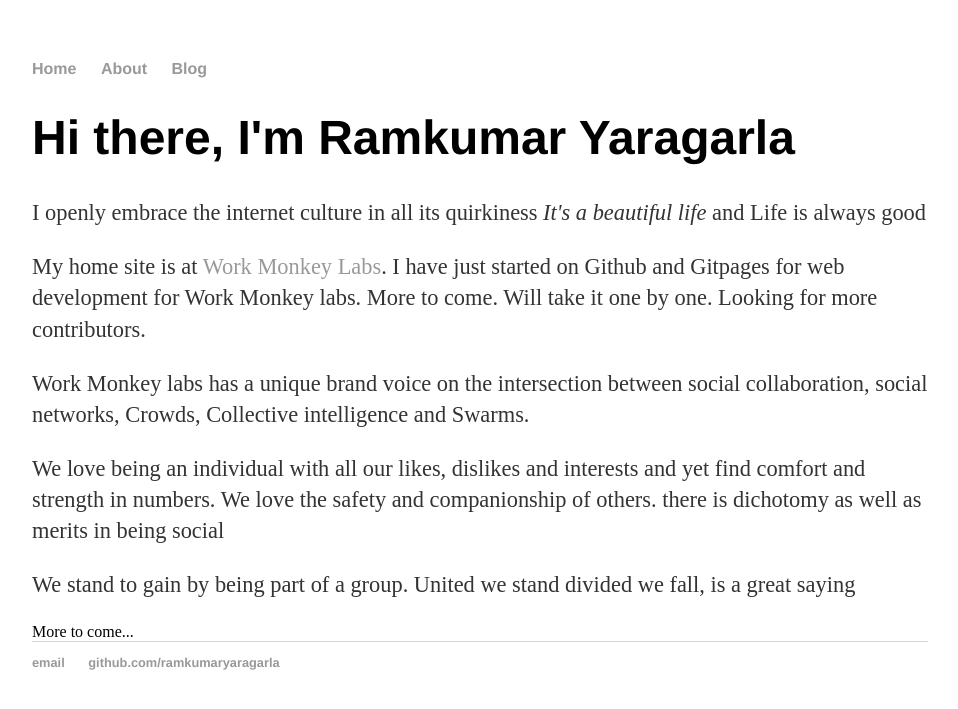
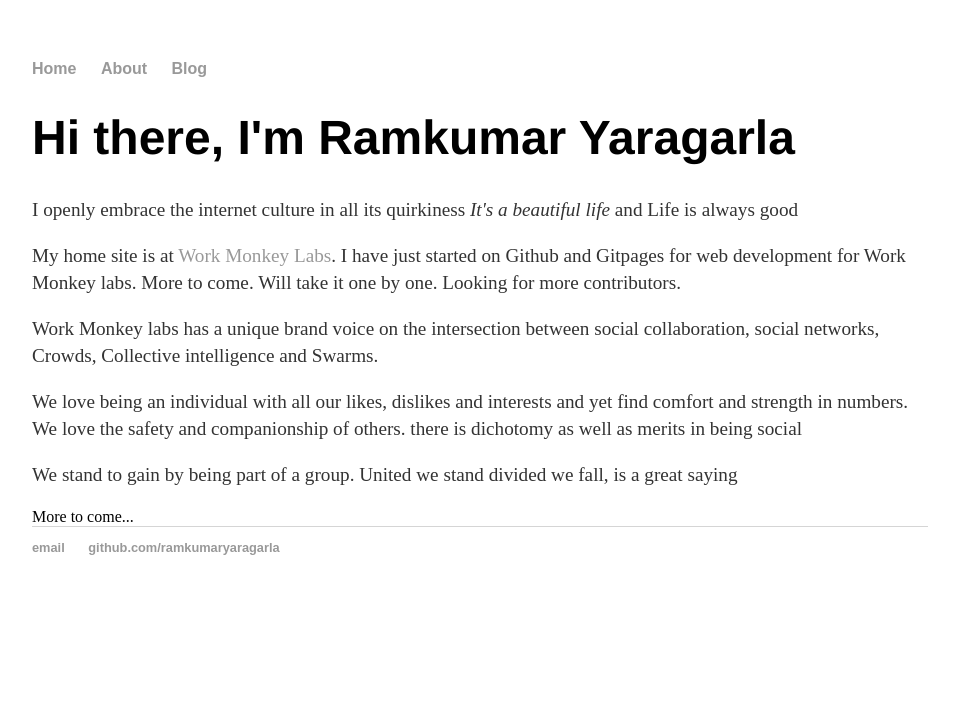
Before and after one commit to RamkumarYaragarla/worko, a Jekyll site: the page built from index.html, in a window 1280 px wide. Shown: the top 709 px of the page, without its empty margins (160-1118 px from the left). Built offline with Jekyll 4.4.1, drawn with Linux system fonts in a browser that asks for light colours.

Commit message:
Update main.css

```diff
--- a/css/main.css
+++ b/css/main.css
@@ -3,7 +3,7 @@ body {
     width: 70%;
 }
 nav ul, footer ul {
-    font-family:'Helvetica', 'Arial', 'Sans-Serif';
+    font-family:'open-sans', 'Arial', 'Sans-Serif';
     padding: 0px;
     list-style: none;
     font-weight: bold;
@@ -24,7 +24,7 @@ h1 {
     font-family:'Helvetica', 'Arial', 'Sans-Serif';
 }
 p {
-    font-size: 1.4em;
+    font-size: 1.2em;
     line-height: 1.4em;
     color: #333;
 }
```
